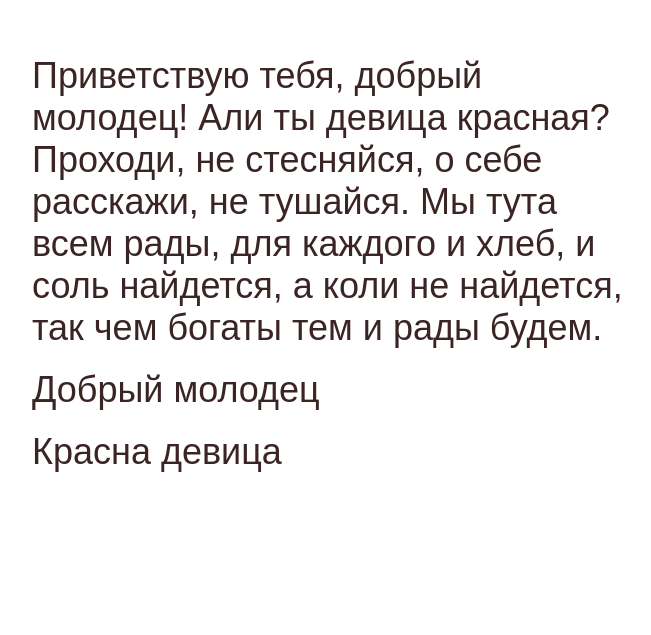
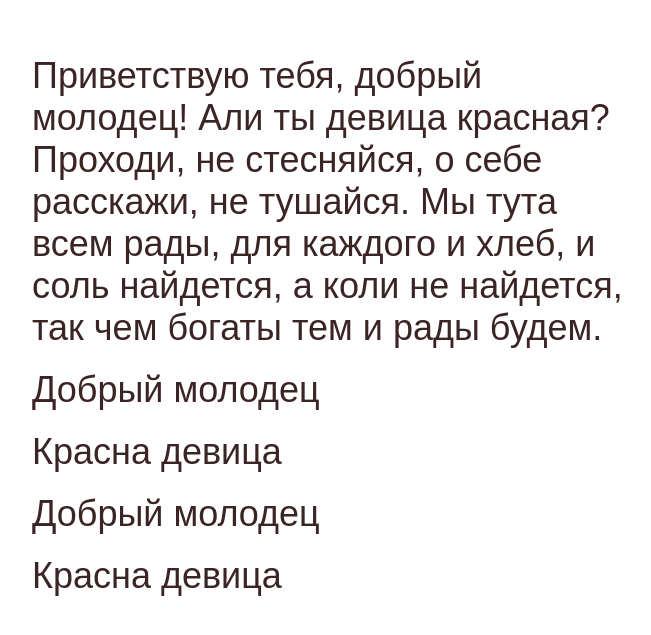
Before and after one commit to rockere93/darklubok, a plain HTML site: page index.html in a window 1280 px wide. Shown: the part 109-744 px from the top of the page, without its empty margins (308-959 px from the left). Drawn offline with Linux system fonts and the light colour scheme; a web font is replaced by a local one.

Commit message:
added block buttons

```diff
--- a/index.html
+++ b/index.html
@@ -8,8 +8,12 @@
   <body>
     <div class="textfield">
       <p>Приветствую тебя, добрый молодец! Али ты девица красная? Проходи, не стесняйся, о себе расскажи, не тушайся. Мы тута всем рады, для каждого и хлеб, и соль найдется, а коли не найдется, так чем богаты тем и рады будем. </p>
-      <div class="button">Добрый молодец</div>
-      <div class="button">Красна девица</div>
+      <div class="buttons">
+        <div class="button">Добрый молодец</div>
+        <div class="button">Красна девица</div>
+        <div class="button">Добрый молодец</div>
+        <div class="button">Красна девица</div>
+      </div>
     </div>
     <script scr="script.js"></script>
   </body>
```
